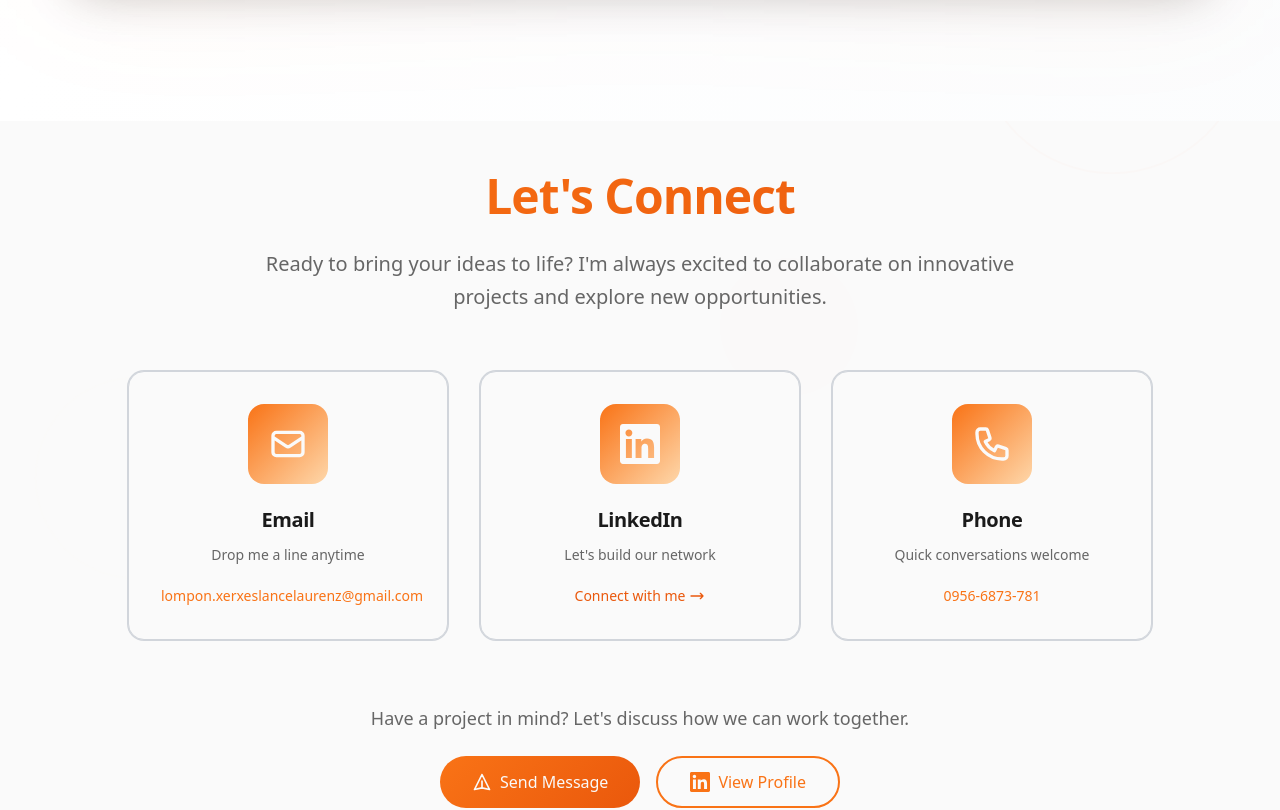
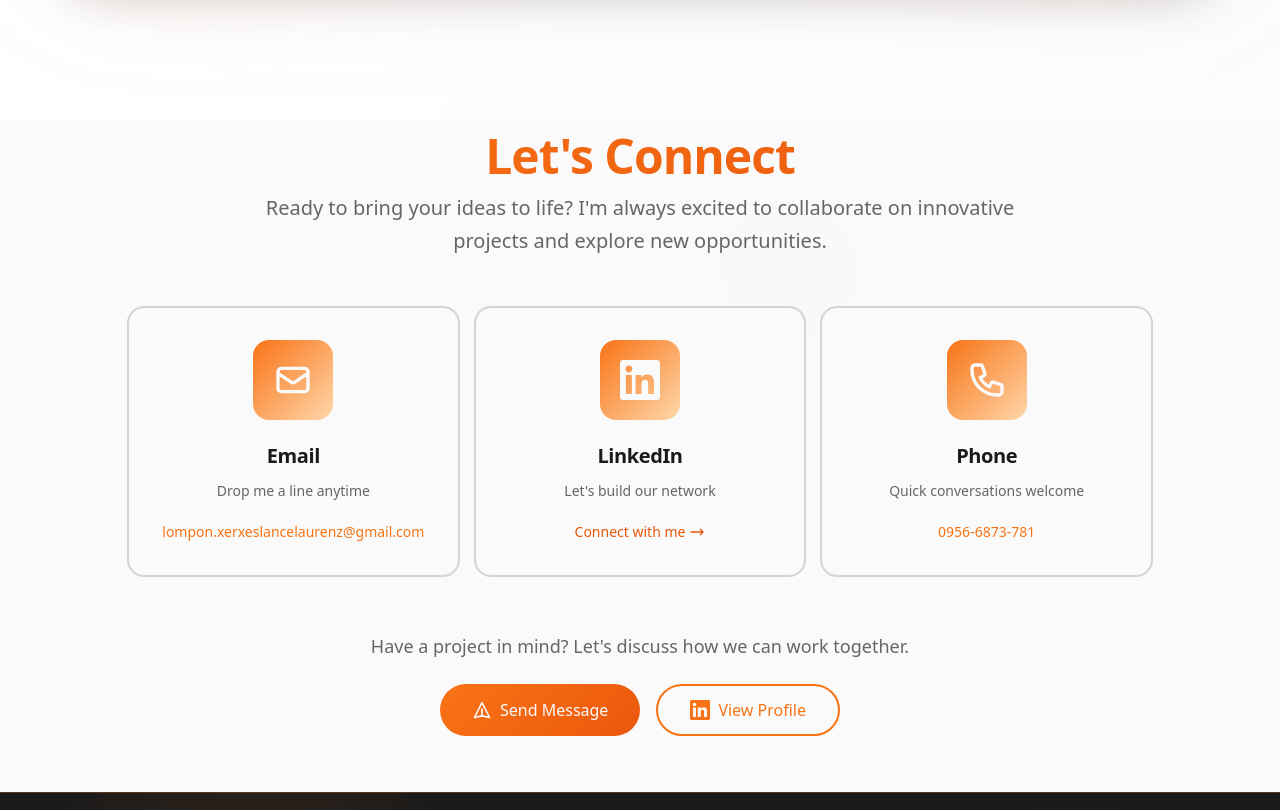
Before and after one commit to lalalance12/portfolio-website, a Next.js app: page / in a window 1280 px wide. Shown: the part 5960-6770 px from the top of the page. Built offline with nearby package versions, Linux system fonts and the light colour scheme.

Commit message:
fix: adjust padding and margin in ContactSection for improved layout and visual consistency

```diff
--- a/src/components/ContactSection.tsx
+++ b/src/components/ContactSection.tsx
@@ -32,7 +32,7 @@ export default function ContactSection() {
   return (
     <section
       id="contact"
-      className="w-full px-8 py-24 bg-background relative overflow-hidden"
+      className="w-full px-8 py-14 bg-background relative overflow-hidden"
     >
       {/* Enhanced decorative elements with parallax */}
       <motion.div
@@ -93,7 +93,7 @@ export default function ContactSection() {
         <FadeContent blur={true} duration={1000} delay={300}>
           <motion.div className="mb-2" style={{ y: contentY }}>
             <h2
-              className="text-4xl md:text-5xl font-bold mb-6"
+              className="text-4xl md:text-5xl font-bold mb-2"
               style={{
                 background: "var(--gradient-primary)",
                 WebkitBackgroundClip: "text",
@@ -114,7 +114,7 @@ export default function ContactSection() {
         </FadeContent>
 
         <AnimatedContent distance={70} duration={0.8} delay={0.2}>
-          <div className="grid md:grid-cols-3 gap-8">
+          <div className="grid md:grid-cols-3 gap-4 -my-2">
             {/* Email Card */}
             <motion.div
               className="group relative"
```
